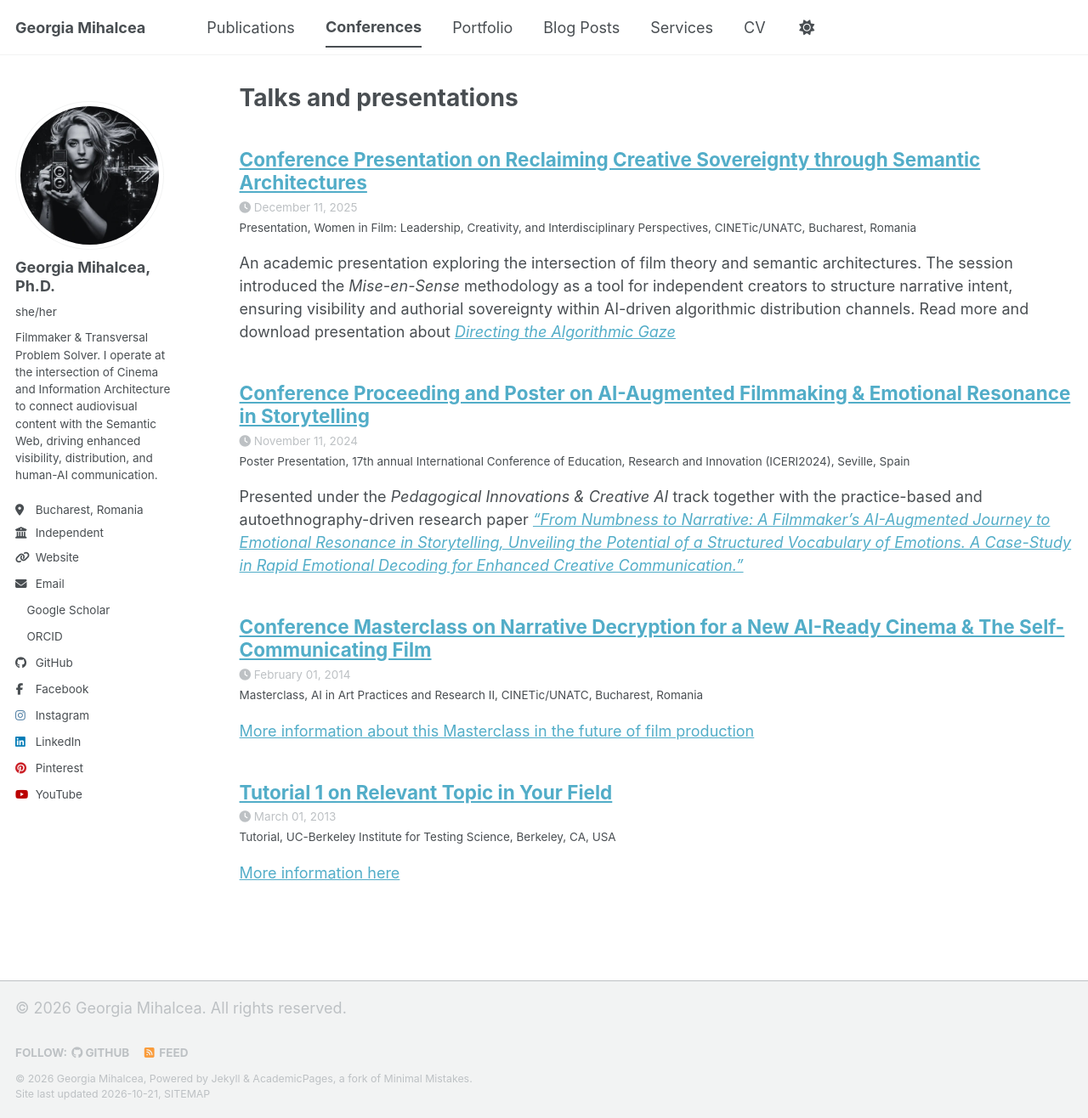
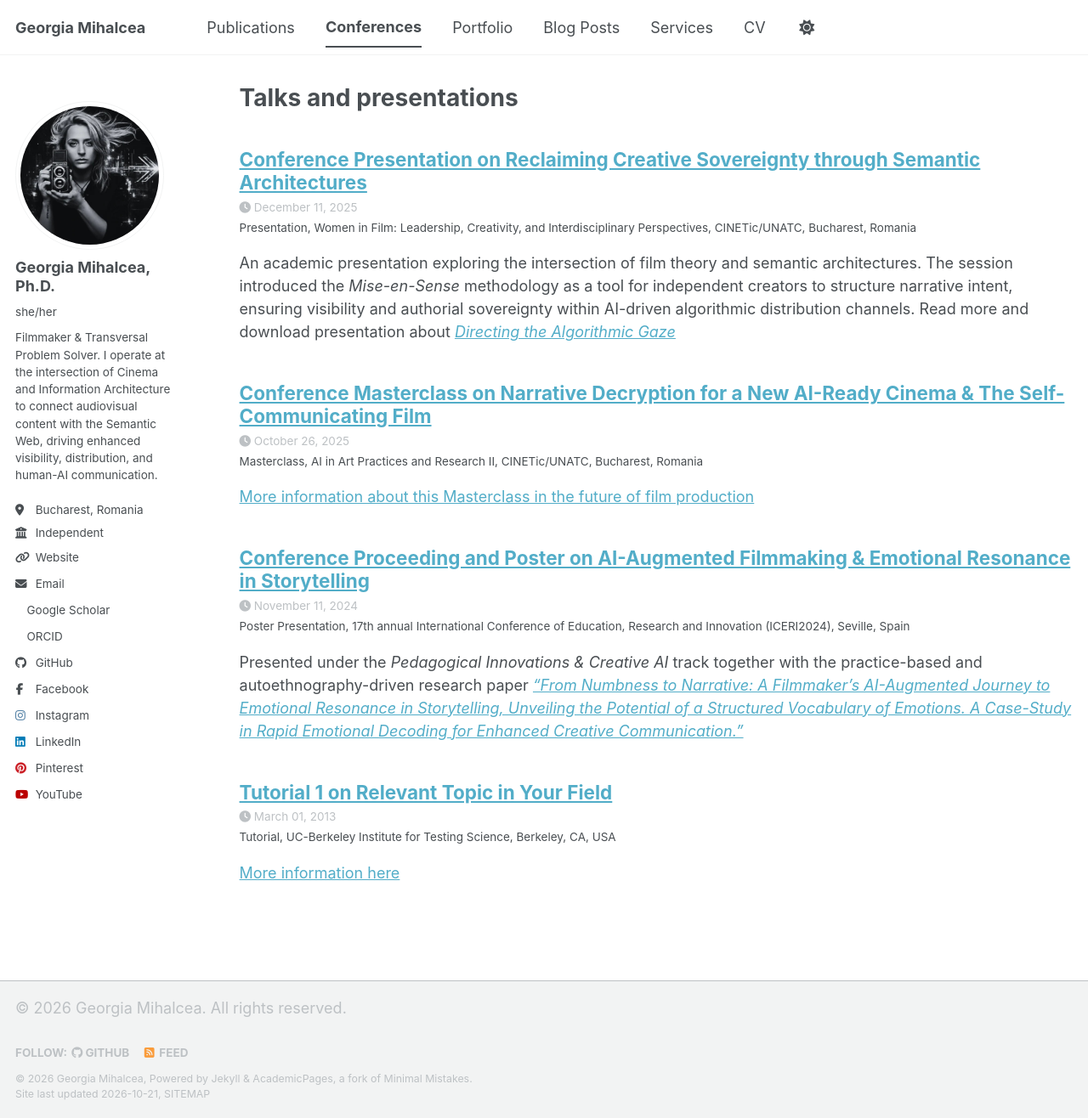
Before and after one commit to GeorgiaMihalcea/georgiamihalcea.github.io, a Jekyll site: the page built from _pages/talks.html, in a window 1280 px wide and 1316 px high. Shown: the whole window at 85% size. Built offline with Jekyll 4.4.1, drawn with Linux system fonts in a browser that asks for light colours; a style sheet for code colours, icons or effects is not loaded.

Commit message:
Update and rename 2014-02-01-talk-2.md to 20142025-10-26-self-communcating-film-masterclass.md

```diff
--- a/_talks/2014-02-01-talk-2.md
+++ b/_talks/20142025-10-26-self-communcating-film-masterclass.md
@@ -2,9 +2,9 @@
 title: "Conference Masterclass on Narrative Decryption for a New AI-Ready Cinema & The Self-Communicating Film"
 collection: talks
 type: "Masterclass"
-permalink: /talks/2025-05-15-cinetic-masterclass
+permalink: /talks/2025-10-26-self-communcating-film-masterclass
 venue: "AI in Art Practices and Research II"
-date: 2014-02-01
+date: 2025-10-26
 location: "CINETic/UNATC, Bucharest, Romania"
 ---
 
```
